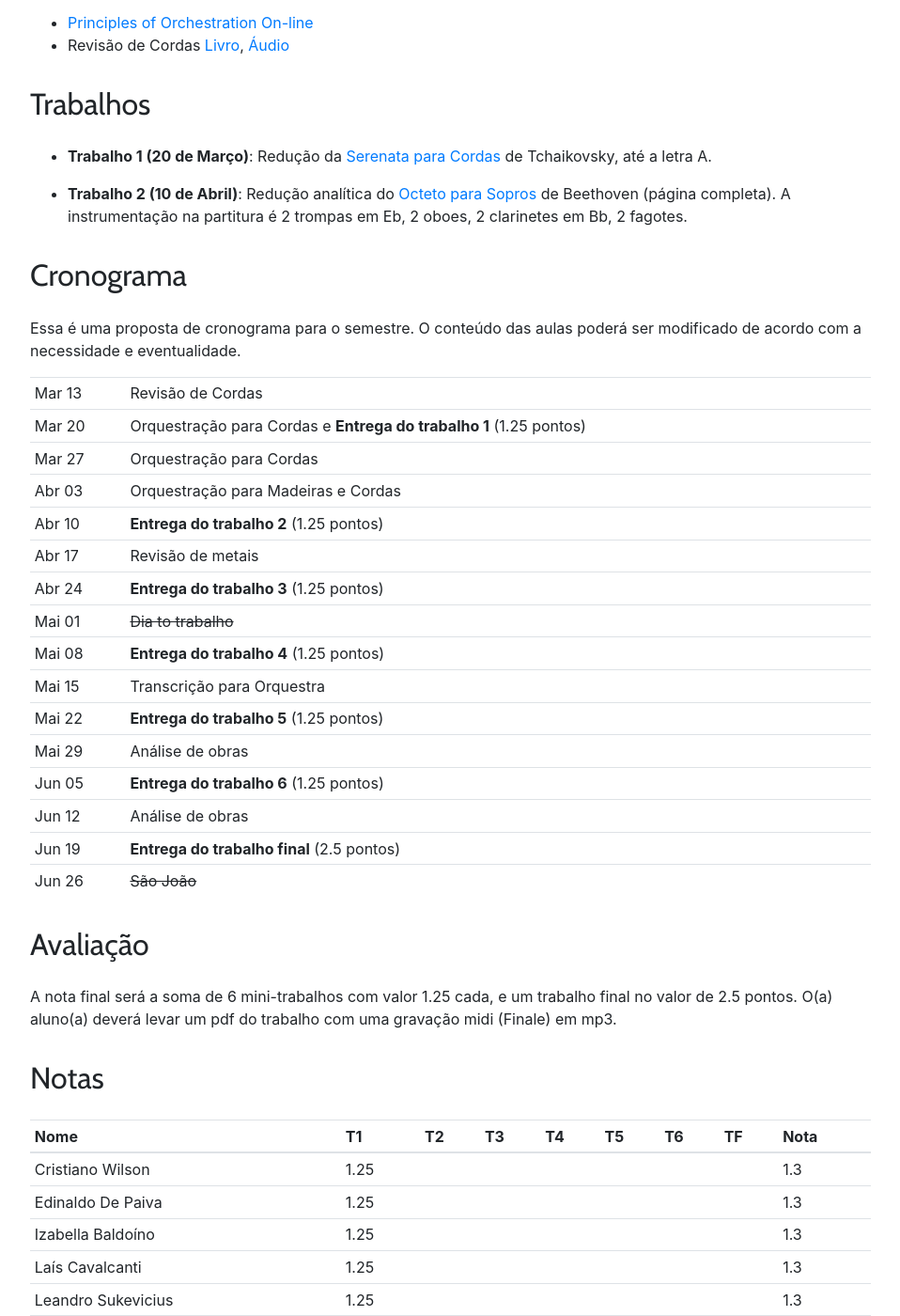
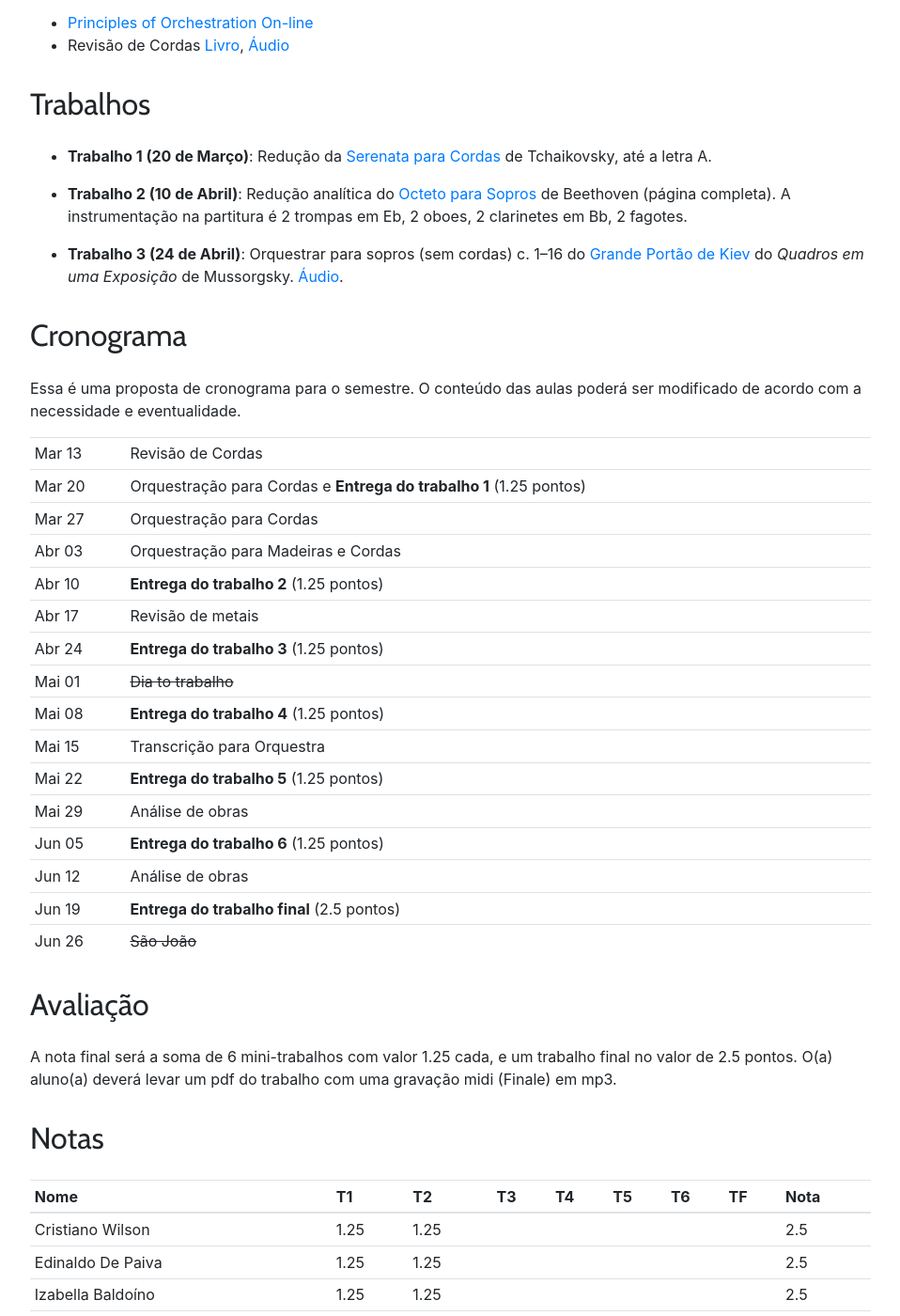
Before and after one commit to kroger/genosmus, a Jekyll site: the page built from _pedro/musa86.md, in a window 1280 px wide and 1400 px high, scrolled down 466 px. Shown: the whole window at 94% size, without its empty margins (68-1026 px from the left). Built offline with Jekyll 4.4.1, drawn with Linux system fonts in a browser that asks for light colours; some of the changed text lies outside the part shown.

Commit message:
Acrescenta notas e tarefa

```diff
--- a/_pedro/musa86.md
+++ b/_pedro/musa86.md
@@ -25,6 +25,9 @@ Tchaikovsky, até a letra A.
 - **Trabalho 2 (10 de Abril)**: Redução analítica do [Octeto para
 Sopros][5] de Beethoven (página completa). A instrumentação na partitura
 é 2 trompas em Eb, 2 oboes, 2 clarinetes em Bb, 2 fagotes.
+
+- **Trabalho 3 (24 de Abril)**: Orquestrar para sopros (sem
+cordas) c. 1--16 do [Grande Portão de Kiev][6] do _Quadros em uma Exposição_ de Mussorgsky. [Áudio][7].
 
 ## Cronograma
 
@@ -63,15 +66,15 @@ do trabalho com uma gravação midi (Finale) em mp3.
 
 | Nome               | T1 | T2 | T3 | T4 | T5 | T6 | TF | Nota |
 |:-------------------|:---|:---|:---|:---|:---|:---|:---|:-----|
-| Cristiano Wilson   |1.25|    |    |    |    |    |    | =sum |
-| Edinaldo De Paiva  |1.25|    |    |    |    |    |    | =sum |
-| Izabella Baldoíno  |1.25|    |    |    |    |    |    | =sum |
-| Laís Cavalcanti    |1.25|    |    |    |    |    |    | =sum |
-| Leandro Sukevicius |1.25|    |    |    |    |    |    | =sum |
-| Peter Marques      |1.25|    |    |    |    |    |    | =sum |
-| Roberto Intelisano |1.25|    |    |    |    |    |    | =sum |
-| Victor De Oliveira |1.25|    |    |    |    |    |    | =sum |
-| Zizimo Fonseca     |1.25|    |    |    |    |    |    | =sum |
+| Cristiano Wilson   |1.25|1.25|    |    |    |    |    | =sum |
+| Edinaldo De Paiva  |1.25|1.25|    |    |    |    |    | =sum |
+| Izabella Baldoíno  |1.25|1.25|    |    |    |    |    | =sum |
+| Laís Cavalcanti    |1.25|1.25|    |    |    |    |    | =sum |
+| Leandro Sukevicius |1.25|1.25|    |    |    |    |    | =sum |
+| Peter Marques      |1.25|0.00|    |    |    |    |    | =sum |
+| Roberto Intelisano |1.25|1.25|    |    |    |    |    | =sum |
+| Victor De Oliveira |1.25|1.25|    |    |    |    |    | =sum |
+| Zizimo Fonseca     |1.25|1.25|    |    |    |    |    | =sum |
 {: .table .table-sm }
 
 
```
Also changed, not shown: 1 other file.
